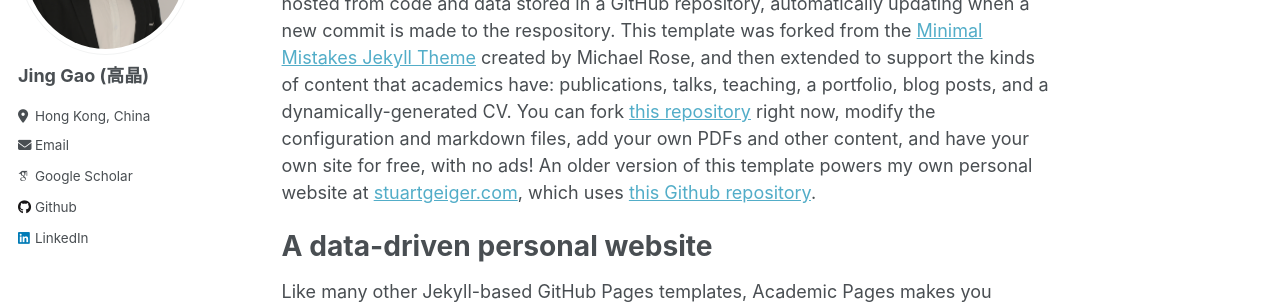
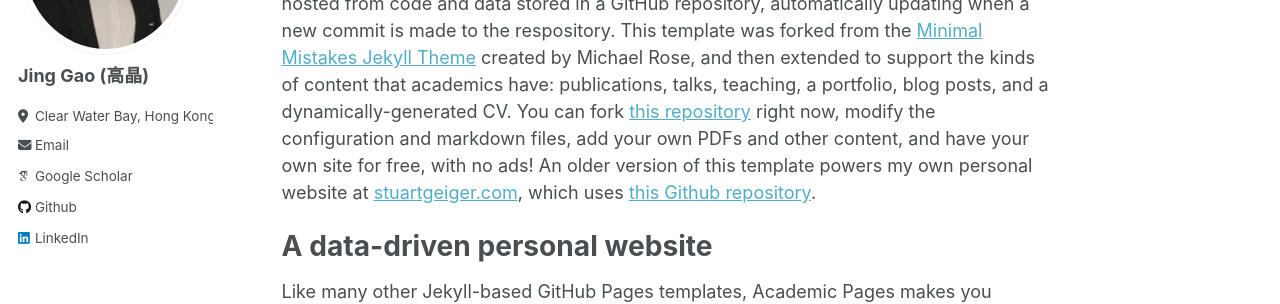
Before and after one commit to jgaoax/jgaoax.github.io, a Jekyll site: the page built from _pages/about.md, in a window 1280 px wide. Shown: the part 240-544 px from the top of the page. Built offline with Jekyll 4.4.1, drawn with Linux system fonts in a browser that asks for light colours; some web fonts are replaced.

Commit message:
Update _config.yml

```diff
--- a/_config.yml
+++ b/_config.yml
@@ -25,7 +25,7 @@ author:
   name             : "Jing Gao (高晶)"
   pronouns         : # example: "she/her"
   bio              : "   "
-  location         : "Hong Kong, China"
+  location         : "Clear Water Bay, Hong Kong"
   employer         : # "Hong Kong University of Science and Technology"
   uri              : # URL
   email            : "jgaoax@connect.ust.hk"
```
